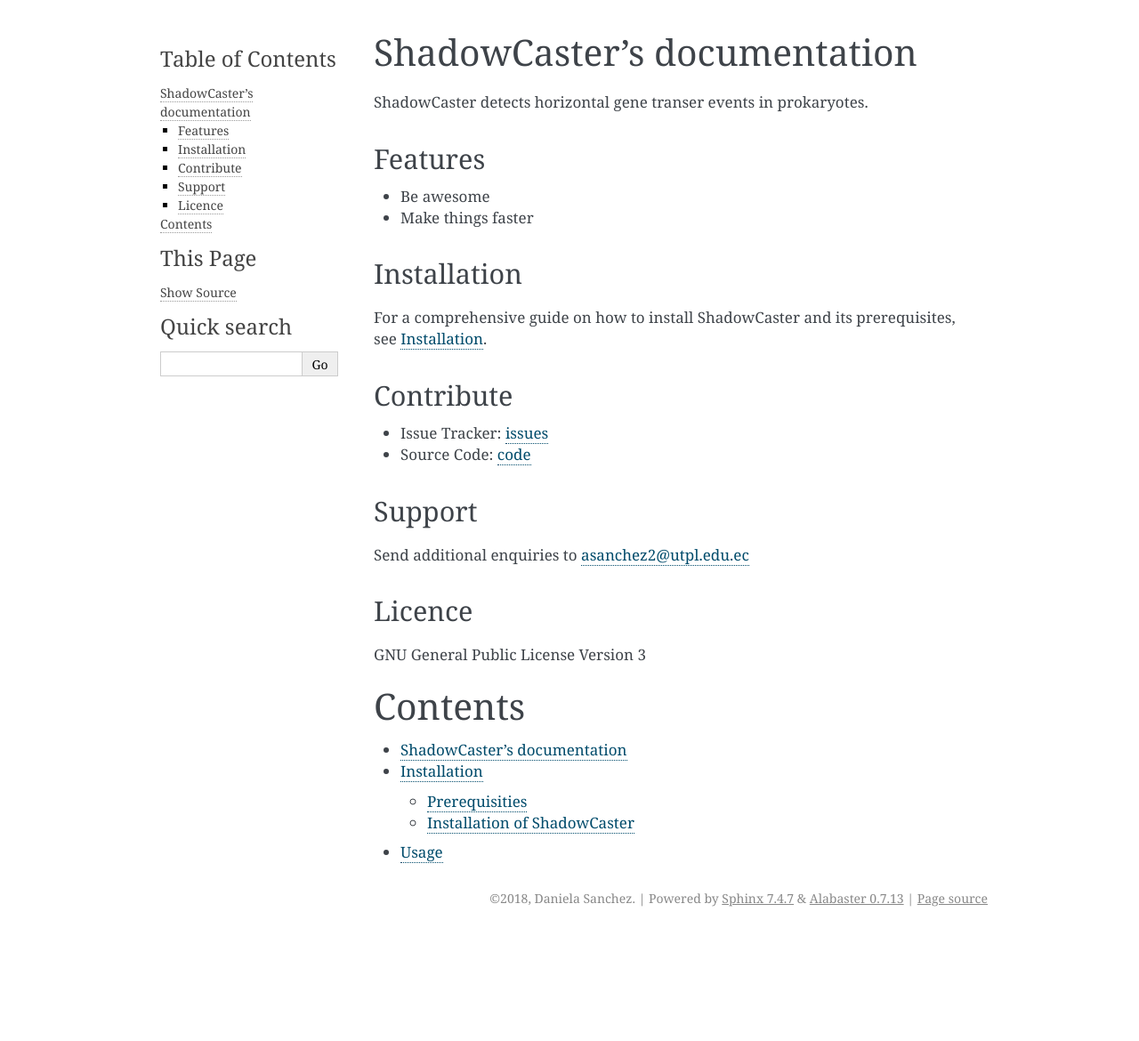
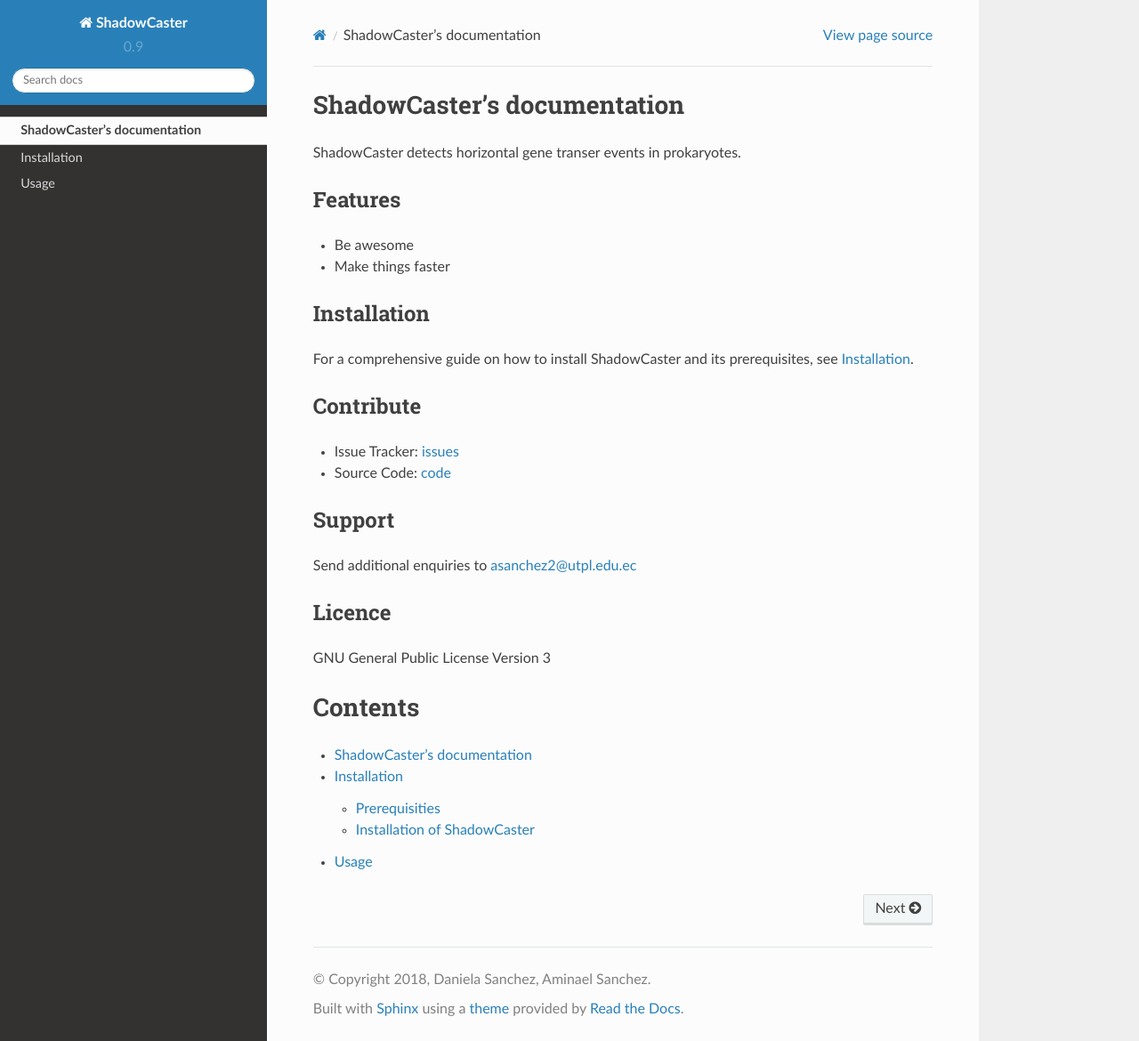
Before and after one commit to dani2s/ShadowCaster, a Sphinx documentation site: the page built from docs/source/index.rst, in a window 1280 px wide and 1170 px high. Shown: the whole window at 89% size. Built offline with Sphinx 7.4.7 and the Read the Docs theme 2.0.0, drawn with Linux system fonts in a browser that asks for light colours; pages that are not in the unit, such as notebooks, are missing from menus.

Commit message:
change theme

```diff
--- a/docs/source/conf.py
+++ b/docs/source/conf.py
@@ -49,8 +49,8 @@
 
 # General information about the project.
 project = u'ShadowCaster'
-copyright = u'2018, Daniela Sanchez'
-author = u'Daniela Sanchez'
+copyright = u'2018, Daniela Sanchez, Aminael Sanchez'
+author = u'Daniela Sanchez, Aminael Sanchez'
 
 # The version info for the project you're documenting, acts as replacement for
 # |version| and |release|, also used in various other places throughout the
@@ -59,7 +59,7 @@
 # The short X.Y version.
 version = '0.9'
 # The full version, including alpha/beta/rc tags.
-release = '0.9'
+release = '0.9.0'
 
 # The language for content autogenerated by Sphinx. Refer to documentation
 # for a list of supported languages.
@@ -110,7 +110,7 @@
 
 # The theme to use for HTML and HTML Help pages.  See the documentation for
 # a list of builtin themes.
-html_theme = 'alabaster'
+html_theme = 'sphinx_rtd_theme'
 
 # Theme options are theme-specific and customize the look and feel of a theme
 # further.  For a list of options available for each theme, see the
@@ -225,7 +225,7 @@
 #  author, documentclass [howto, manual, or own class]).
 latex_documents = [
   (master_doc, 'ShadowCaster.tex', u'ShadowCaster Documentation',
-   u'Daniela Sanchez', 'manual'),
+   u'Daniela Sanchez, Aminael Sanchez', 'manual'),
 ]
 
 # The name of an image file (relative to this directory) to place at the top of
```
